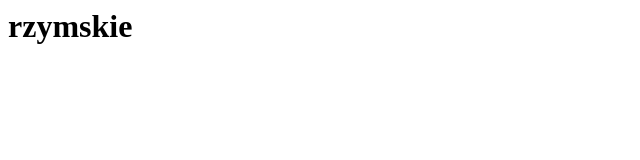
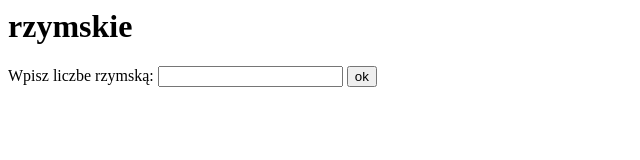
Before and after one commit to patrykrz/rzymskie, a plain HTML site: page index.html in a window 1280 px wide. Shown: the whole page, without its empty margins (0-640 px from the left). Drawn offline with Linux system fonts and the light colour scheme.

Commit message:
Update index.html

```diff
--- a/index.html
+++ b/index.html
@@ -1,6 +1,16 @@
 <html>
-<head><title>rzymskie</title></head>
+<head>
+	<title>rzymskie</title>
+<script type="text/javascript">
+	function oblicz
+
+</script>
+
+</head>
 <body>
 <H1>rzymskie</H1>
+<label>Wpisz liczbe rzymską:</label>
+<input/>
+<button onclick="oblicz">ok</button>
 </body>
 </html>
```
